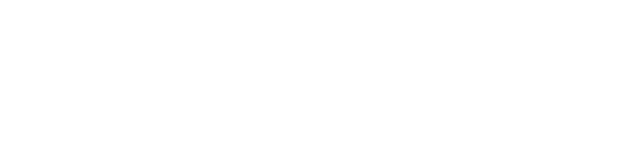
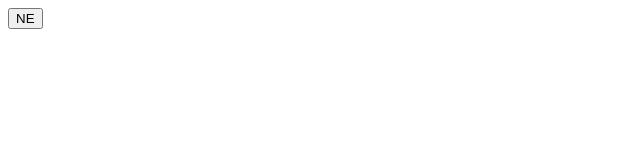
Before and after one commit to laimonaslukos/html_css_1, a plain HTML site: page index.html in a window 1280 px wide. Shown: the full height of the page, 0-640 px from the left. Drawn offline with Linux system fonts and the light colour scheme.

Commit message:
Create button1

```diff
--- a/index.html
+++ b/index.html
@@ -7,6 +7,7 @@
   <title>Fun Buttons</title>
 </head>
 <body>
+  <button class="big-button">NE</button>
 
 </body>
 </html>
```
